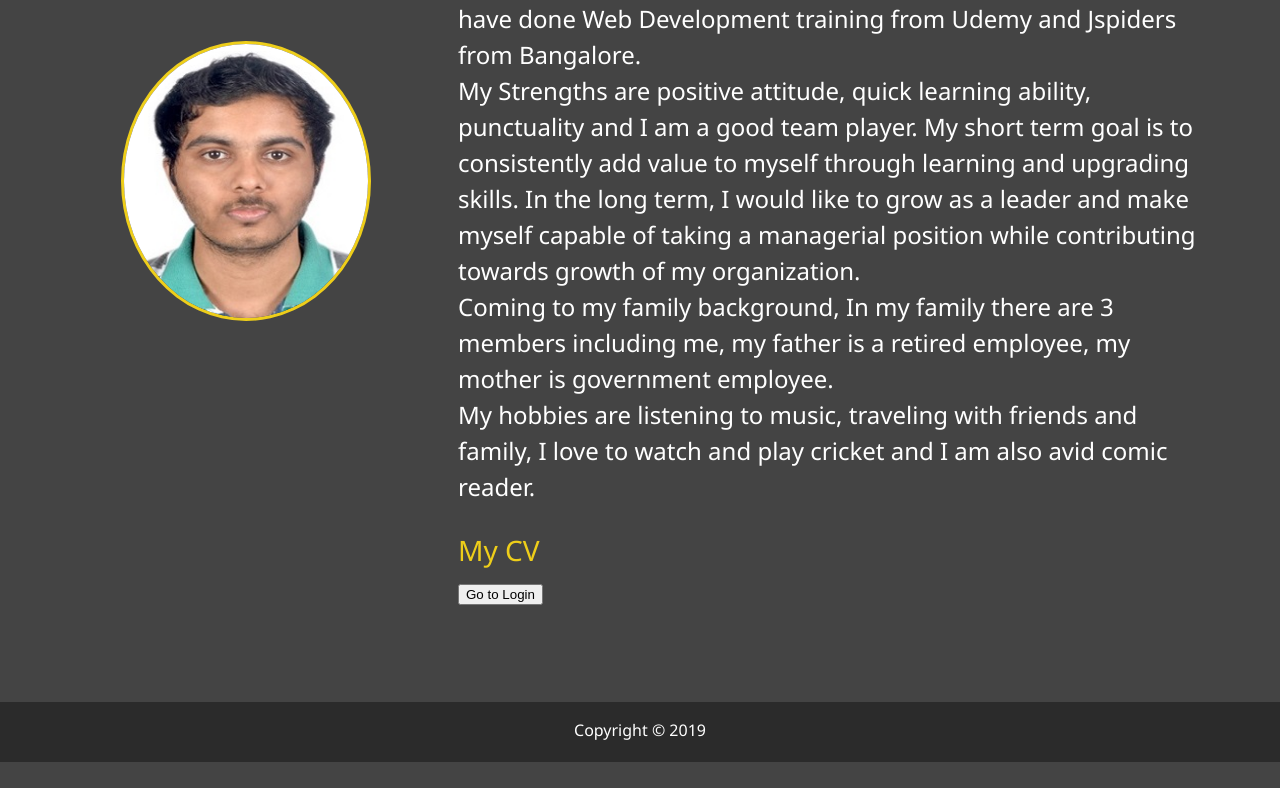
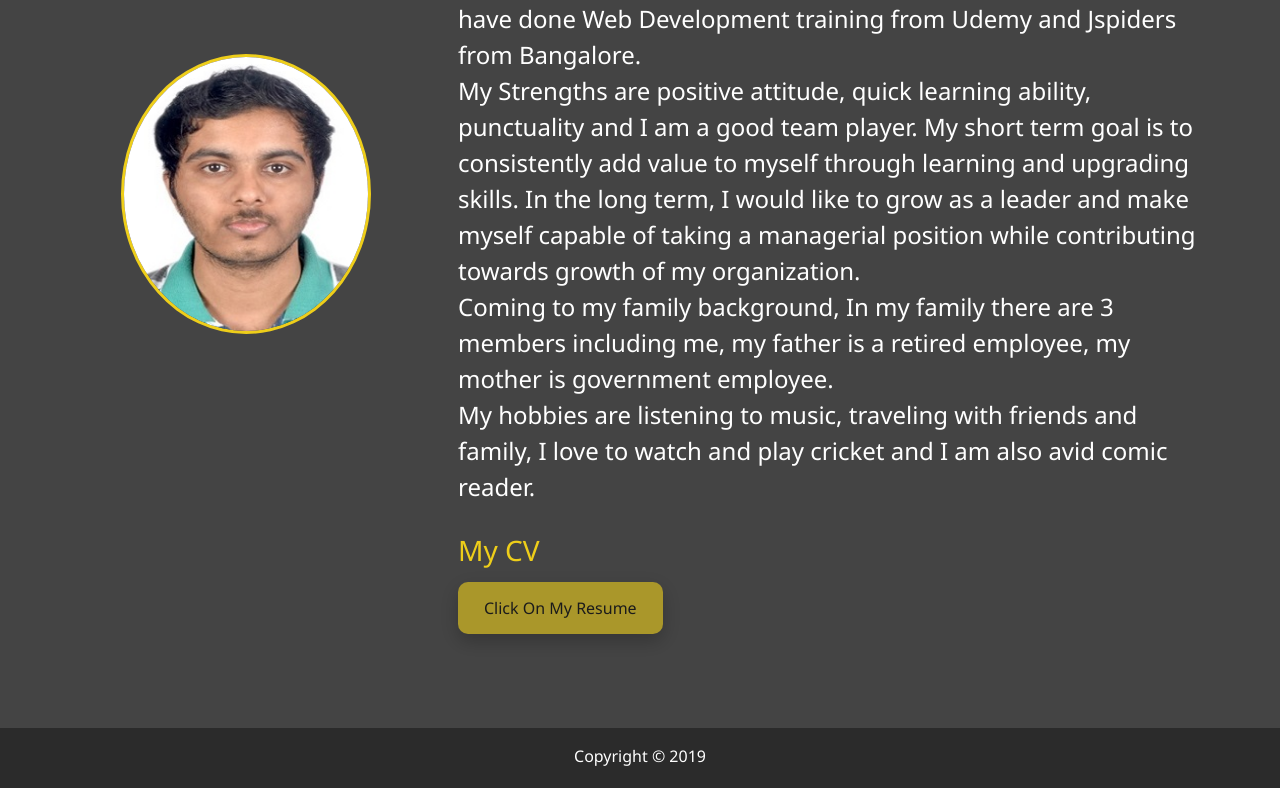
Before and after one commit to zedmit0870/My-Portfolio, a website: page dist/about.html in a window 1280 px wide. Shown: the part 527-1315 px from the top of the page. Before the commit the page ends 1289 px from the top, so only its background shows below. Drawn offline with Linux system fonts and the light colour scheme.

Commit message:
'Added-Links'

```diff
--- a/scss/main.scss
+++ b/scss/main.scss
@@ -48,6 +48,28 @@ header {
   color: $secondary-color;
 }
 
+.resume{
+  background-color:$secondary-color;
+  font-family: 'Segoe UI', Tahoma, Geneva, Verdana, sans-serif;
+  border-radius: 10px;
+  border: none;
+  color: #000;
+  padding: 15px 26px;
+  text-align: center;
+  text-decoration: none;
+  display: inline-block;
+  opacity: 0.6;
+  transition: 0.3s;
+  margin-top: 10px;
+  font-size: 16px;
+  cursor: pointer;
+  font-weight: 500;
+  box-shadow: 0 8px 16px 0 rgba(0,0,0,0.2), 0 6px 20px 0 rgba(0,0,0,0.19);
+}
+
+.resume:hover{
+  opacity: 1;
+}
 main {
   padding: 4rem;
   //height: 100%;
@@ -97,14 +119,10 @@ main {
     font-size: 1.5rem;
   }
 
-  // .resume{
-  //    grid-area: bio;
-  //    font-size: 1.5rem;
-  //  }
-
   .job-1 {
     grid-area: job1;
   }
+
 
   .job-2 {
     grid-area: job2;
```
Also changed, not shown: dist/about.html, dist/css/main.css.
